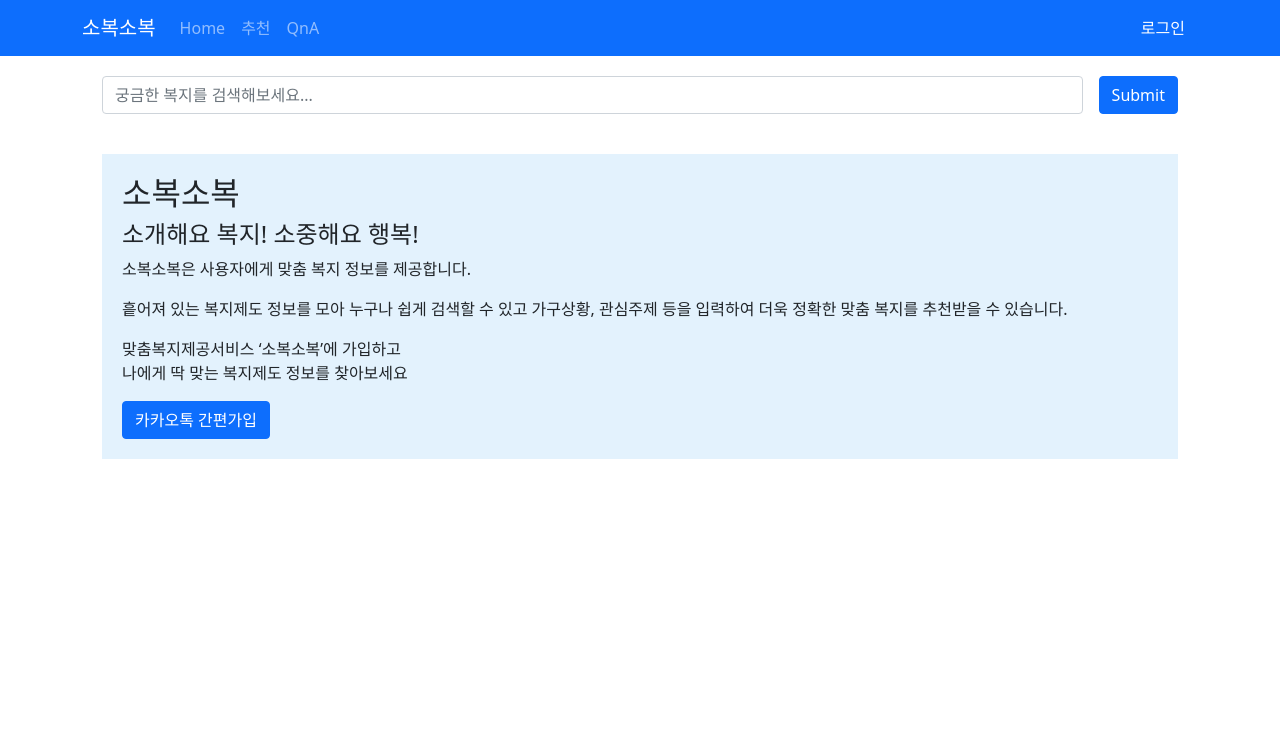
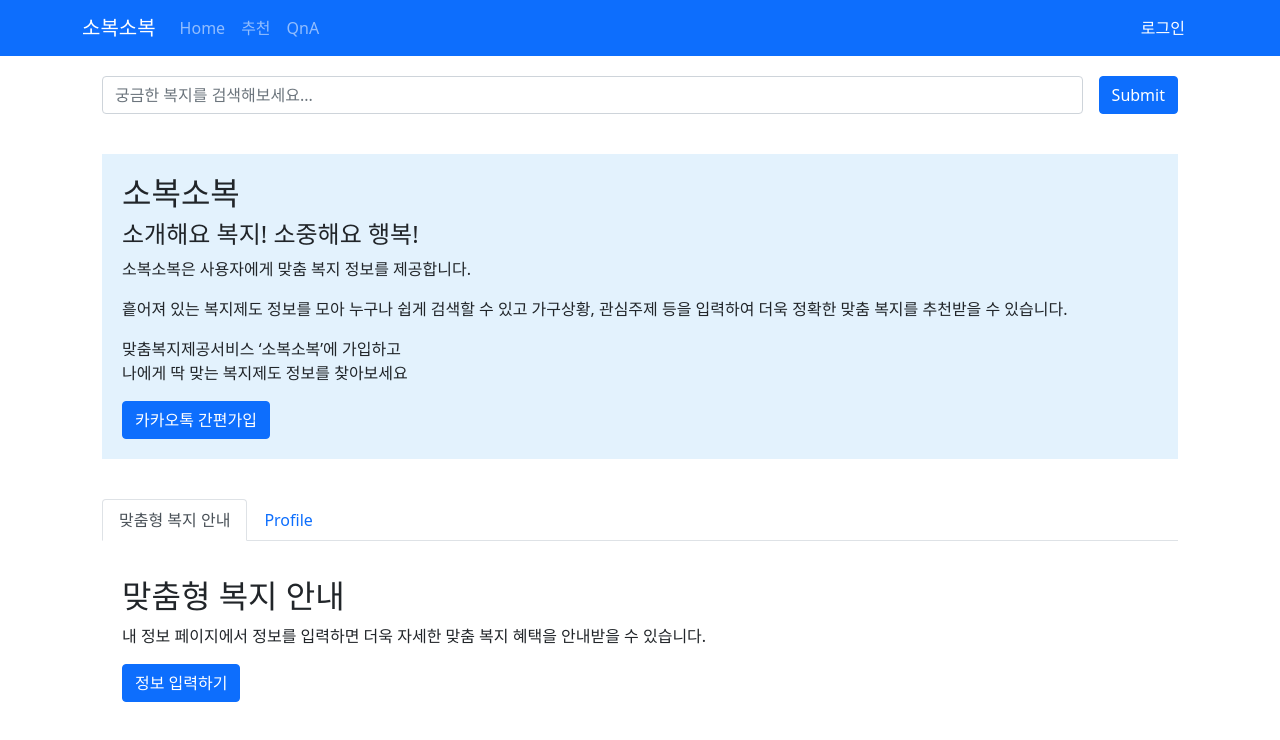
Before and after one commit to seongbiny/soboksobok, a React (Create React App) app in the folder frontend/: page / in a window 1280 px wide. Shown: the top 740 px of the page. Built offline with nearby package versions, Linux system fonts and the light colour scheme.

Commit message:
[S06P22C205-34] feat: 메인 페이지_맞춤복지 탭 추가

```diff
--- a/frontend/src/pages/Main.jsx
+++ b/frontend/src/pages/Main.jsx
@@ -1,5 +1,5 @@
 import React from 'react';
-import { Container, Row, Col, Button } from 'react-bootstrap';
+import { Container, Row, Col, Button, Tabs, Tab, TabContainer } from 'react-bootstrap';
 import SearchBar from '../components/SearchBar';
 
 import styled from 'styled-components';
@@ -8,6 +8,14 @@ const 소개 = styled.div`
   margin: 20px;
   padding: 20px;
   background-color: #e3f2fd;
+`;
+
+const 탭 = styled.div`
+  margin: 20px;
+`;
+
+const 탭내용 = styled.div`
+  padding: 20px;
 `;
 
 function Main() {
@@ -41,6 +49,38 @@ function Main() {
             </소개>
           </Col>
         </Row>
+
+        <Row>
+          <Col>
+            <탭>
+              <Tabs defaultActiveKey="home" id="uncontrolled-tab-example" className="mb-3">
+                <Tab eventKey="home" title="맞춤형 복지 안내">
+                  <탭내용>
+                    <h2>맞춤형 복지 안내</h2>
+                    <p>
+                      내 정보 페이지에서 정보를 입력하면 더욱 자세한 맞춤 복지 혜택을 안내받을 수
+                      있습니다.
+                    </p>
+                    <Button variant="primary">정보 입력하기</Button>
+                  </탭내용>
+                  {/* <TabContainer>
+                    <h2>맞춤형 복지 안내</h2>
+                    <p>
+                      내 정보 페이지에서 정보를 입력하면 더욱 자세한 맞춤 복지 혜택을 안내받을 수
+                      있습니다.
+                    </p>
+                    <p>소복소복은 사용자에게 맞춤 복지 정보를 제공합니다.</p>
+                  </TabContainer> */}
+
+                  {/* <Sonnet /> //필요한 요소 넣기 */}
+                </Tab>
+                <Tab eventKey="profile" title="Profile">
+                  {/* <Sonnet /> */}
+                </Tab>
+              </Tabs>
+            </탭>
+          </Col>
+        </Row>
       </Container>
     </div>
   );
```
